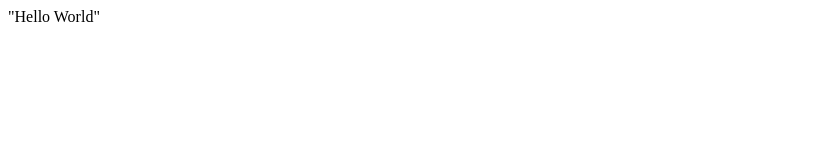
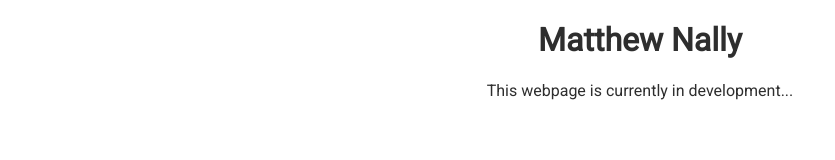
Before and after one commit to matthewnally/matthewnally.github.io, a plain HTML site: page index.html in a window 1280 px wide. Shown: the whole page, without its empty margins (0-835 px from the left). Drawn offline with Linux system fonts and the light colour scheme.

Commit message:
basic page

```diff
--- /dev/null
+++ b/index.css
@@ -0,0 +1,20 @@
+html,
+body {
+    font-family: 'Roboto', sans-serif;
+    height: 100%
+}
+
+h1 {
+    text-align: center;
+
+}
+
+p {
+    text-align: center;
+}
+
+div {
+    color: #2e2e2e;
+    height: 100%;
+    width: 100%;
+}
--- a/index.html
+++ b/index.html
@@ -1 +1,26 @@
-"Hello World"
+<!DOCTYPE html>
+<html lang="en">
+
+<head>
+    <meta charset="UTF-8">
+    <meta http-equiv="X-UA-Compatible" content="IE=edge">
+    <meta name="viewport" content="width=device-width, initial-scale=1.0">
+    <title>Matthew Nally</title>
+    <link rel="stylesheet" href="index.css">
+    <link rel="preconnect" href="https://fonts.googleapis.com">
+    <link rel="preconnect" href="https://fonts.gstatic.com" crossorigin>
+    <link href="https://fonts.googleapis.com/css2?family=Roboto&display=swap" rel="stylesheet">
+
+</head>
+
+<body>
+    <div>
+        <h1>Matthew Nally</h1>
+        <p>
+            This webpage is currently in development...
+        </p>
+    </div>
+
+</body>
+
+</html>
```
